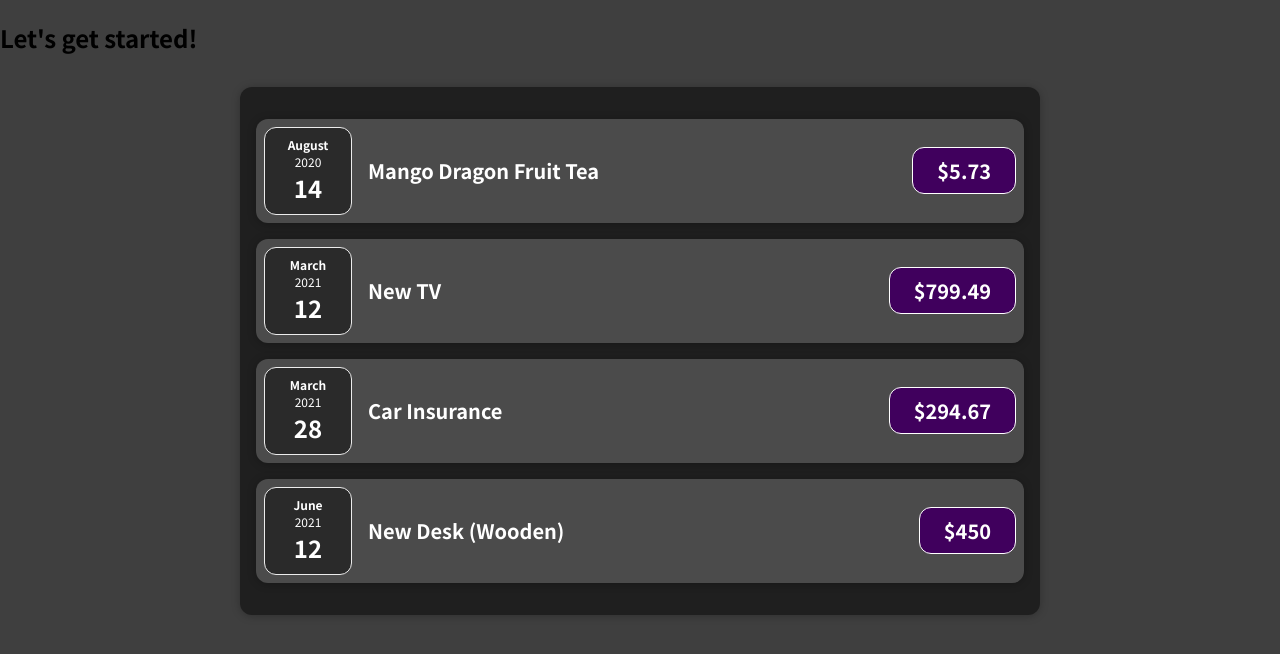
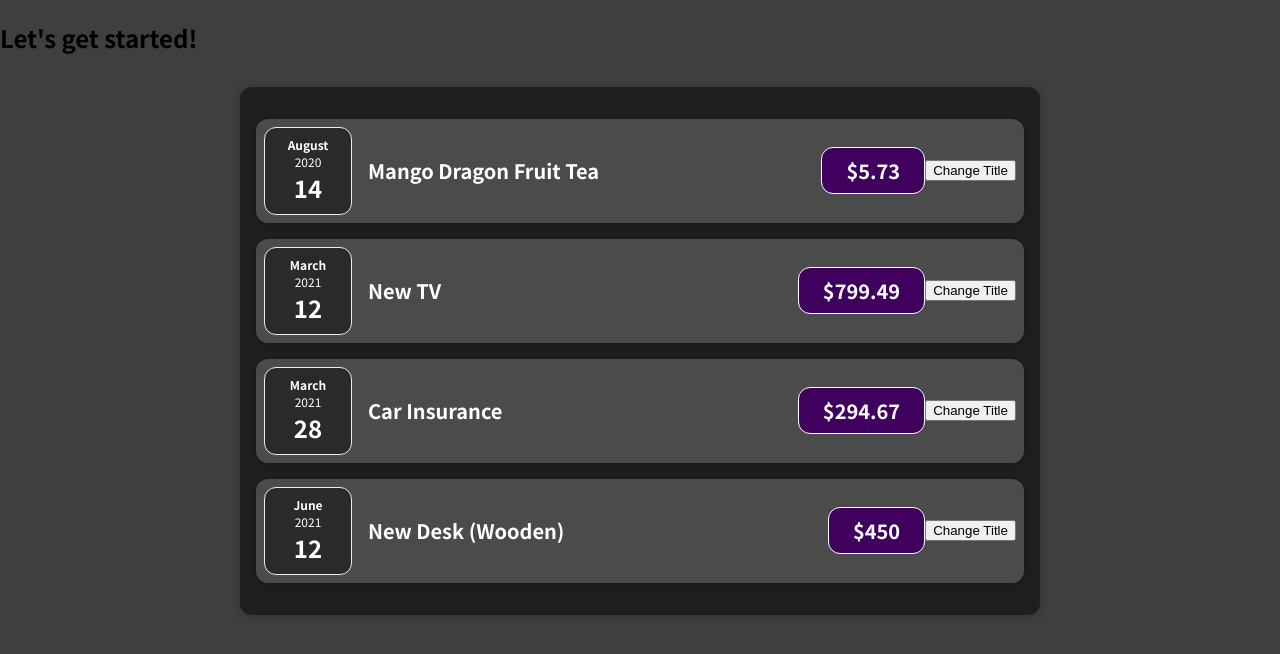
Before and after one commit to Kim-Jeongyoung/expense-item-React, a React (Create React App) app: page / in a window 1280 px wide. Shown: the top 654 px of the page. Built offline with nearby package versions, Linux system fonts and the light colour scheme.

Commit message:
Working on Handling events

```diff
--- a/src/components/Expenses/ExpenseItem.js
+++ b/src/components/Expenses/ExpenseItem.js
@@ -5,6 +5,14 @@
 import './ExpenseItem.css';
 
 const ExpenseItem = (props) => {
+  // function clickHandler() {}
+  let title = props.title;
+
+  const clickHandler = () => {
+    title = 'Updated!';
+    console.log('Clicked!!!');
+  };
+
   return (
     <Card className="expense-item">
       <ExpenseDate date={props.date} />
@@ -12,6 +20,15 @@
         <h2>{props.title}</h2>
         <div className="expense-item__price">${props.amount}</div>
       </div>
+      {/* listening to events */}
+      <button onClick={clickHandler}>Change Title</button>
+      {/* <button
+        onClick={() => {
+          console.log('Clicked!');
+        }}
+      >
+        Change Title
+      </button> */}
     </Card>
   );
 };
```
